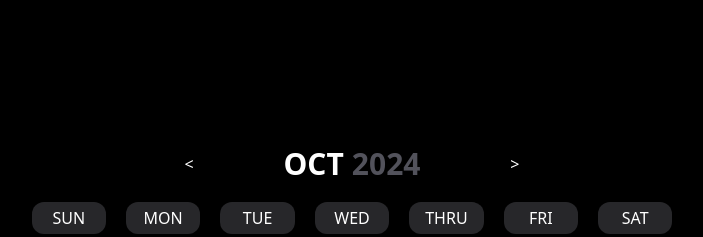
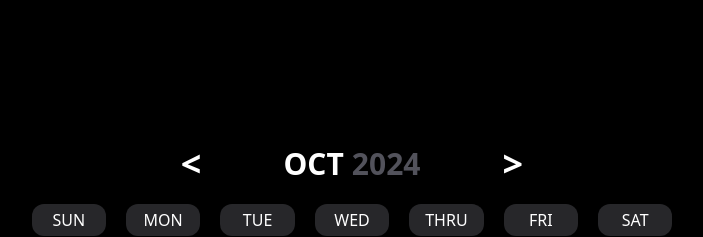
Before and after one commit to mridul891/Calendar, a React (Vite) app: page / in a window 1280 px wide. Shown: the top 237 px of the page, without its empty margins (288-991 px from the left). Built offline with nearby package versions, Linux system fonts and the light colour scheme.

Commit message:
Donw with the basicss animation

```diff
--- a/package.json
+++ b/package.json
@@ -10,9 +10,8 @@
     "preview": "vite preview"
   },
   "dependencies": {
-
+    "framer-motion": "^11.9.0",
     "react": "^18.3.1",
-
     "react-dom": "^18.3.1"
   },
   "devDependencies": {
--- a/src/Components/Calendar.jsx
+++ b/src/Components/Calendar.jsx
@@ -1,5 +1,6 @@
 import { useEffect, useState } from "react";
-
+import { motion } from "framer-motion";
+import Header from "./Header";
 const Calendar = () => {
   const [currentDate, setCurrentDate] = useState(new Date());
   const [daysinMonth, setDaysinMonths] = useState([]);
@@ -11,7 +12,7 @@ const Calendar = () => {
     const month = currentDate.getMonth();
     const date = new Date(year, month, 1);
     const days = [];
-
+    setDaysinMonths(days);
     while (date.getMonth() === month) {
       days.push(new Date(date));
       date.setDate(date.getDate() + 1);
@@ -31,16 +32,11 @@ const Calendar = () => {
 
   return (
     <div className="flex flex-col justify-center items-center gap-5 ">
-      <div className="flex gap-10 w-[60%] justify-around">
-        <button onClick={prevMonth}> &lt;</button>
-        <span className="font-bold text-3xl mb uppercase">
-          {currentDate.toLocaleString("default", { month: "long" }).slice(0, 3)}
-          <span className="ml-2 text-zinc-600 ">
-            {currentDate.getFullYear()}
-          </span>
-        </span>
-        <button onClick={nextMonth}> &gt;</button>
-      </div>
+      <Header
+        prevMonth={prevMonth}
+        nextMonth={nextMonth}
+        currentDate={currentDate}
+      />
 
       <div className="grid grid-cols-7 w-full lg:gap-5 gap-2">
         {dayNames.map((day, index) => (
@@ -55,21 +51,34 @@ const Calendar = () => {
 
       <div className="grid grid-cols-7 w-full gap-5  ">
         {Array.from({ length: startDay }).map((_, index) => (
-          <div key={index} className="bg-zinc-800 rounded-xl"></div>
+          <motion.div
+            initial={{ scale: 0 }}
+            animate={{ scale: 1 }}
+            transition={{ delay: 0, duration: 1 }}
+            whileHover={{ scale: 1.1 }}
+            whileTap={{ scale: 0.9 }}
+            key={index}
+            className="bg-zinc-800 rounded-xl"
+          ></motion.div>
         ))}
         {daysinMonth.map((day) => (
-          <div
+          <motion.div
+            initial={{ scale: 0 }}
+            animate={{ scale: 1 }}
+            transition={{ delay: 1, duration: 1 }}
+            whileHover={{ scale: 1.4 }}
+            whileTap={{ scale: 0.9 }}
             key={day}
             className={`inline-flex font-semibold justify-center text-white items-end h-[2.5rem] md:h-[4rem] rounded-xl
               ${
                 day.getDate() === currentDate.getDate() &&
                 day.getMonth() === todayMonth
-                  ? "bg-white text-black "
+                  ? "bg-white text-black"
                   : "bg-zinc-900"
               }`}
           >
             {day.getDate() < 10 ? "0" + day.getDate() : day.getDate()}
-          </div>
+          </motion.div>
         ))}
       </div>
     </div>
--- /dev/null
+++ b/src/Components/Header.jsx
@@ -0,0 +1,20 @@
+const Header = ({ prevMonth, nextMonth, currentDate }) => {
+  return (
+    <div className="flex gap-10 w-[60%] justify-around items-center">
+      <button onClick={prevMonth} className="text-4xl font-bold">
+        {" "}
+        &lt;
+      </button>
+      <span className="font-bold text-3xl mb uppercase">
+        {currentDate.toLocaleString("default", { month: "long" }).slice(0, 3)}
+        <span className="ml-2 text-zinc-600 ">{currentDate.getFullYear()}</span>
+      </span>
+      <button onClick={nextMonth} className="text-4xl font-bold">
+        {" "}
+        &gt;
+      </button>
+    </div>
+  );
+};
+
+export default Header;
```
Also changed, not shown: 1 other file (tests, documents, lock files or other folders).
